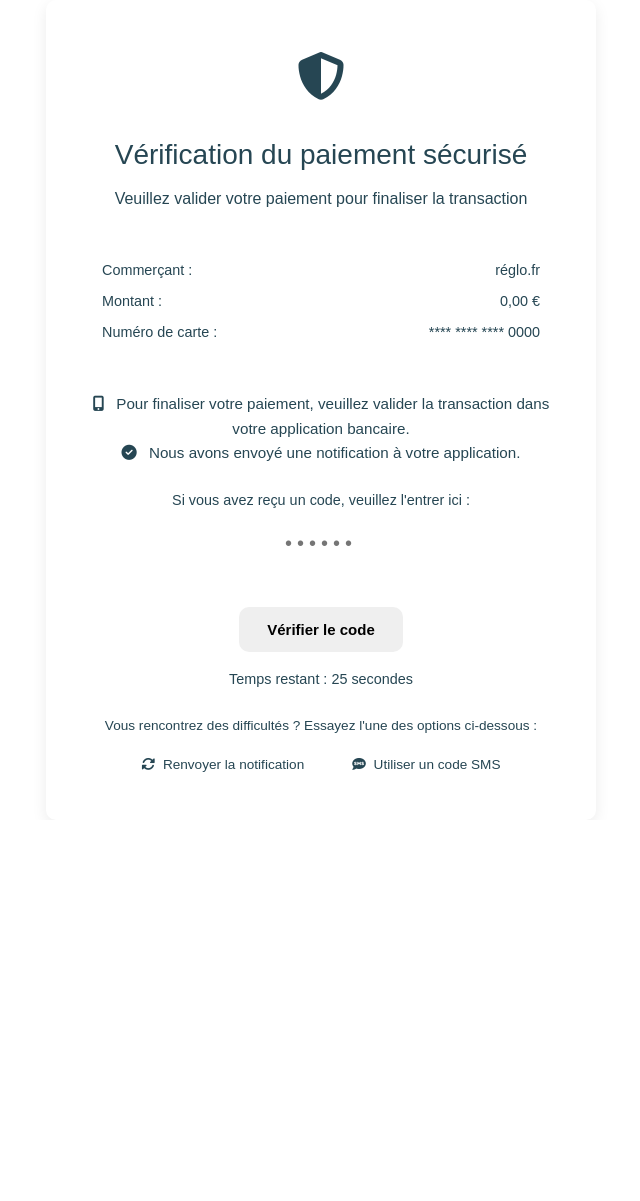
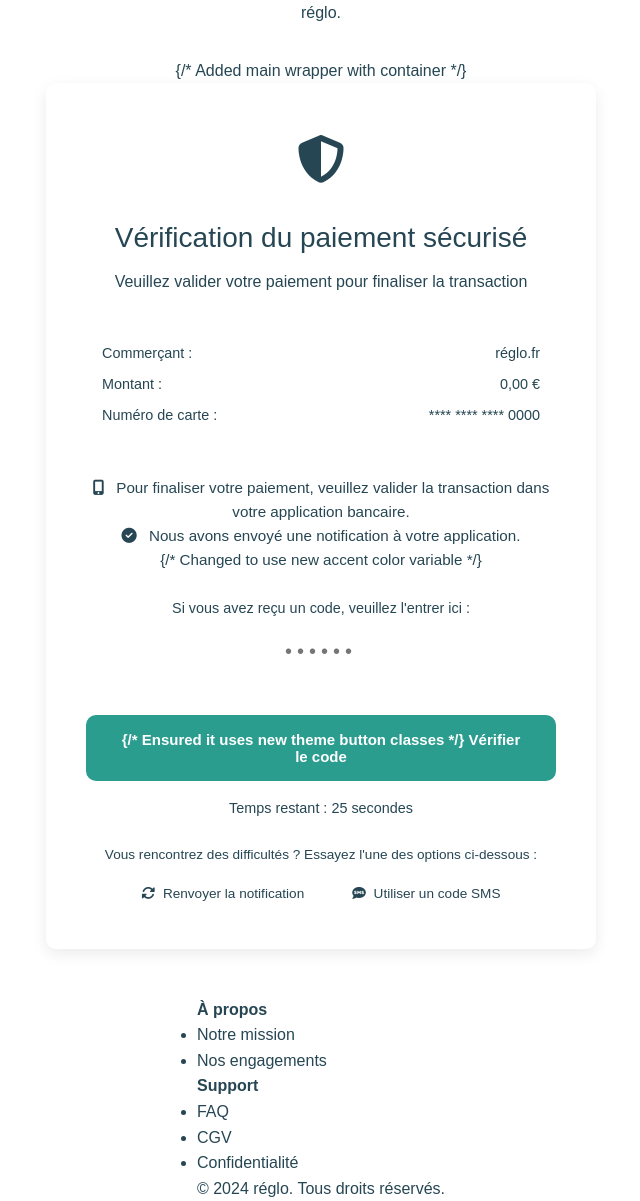
Before and after one commit to nasjjsoo/AZZS, a plain HTML site: page payment_confirmation_page.html in a window 1280 px wide. Shown: the whole page, without its empty margins (319-959 px from the left). Before the commit the page ends 820 px from the top, so only its background shows below. Drawn offline with Linux system fonts and the light colour scheme.

Commit message:
Update payment_confirmation_page.html

```diff
--- a/payment_confirmation_page.html
+++ b/payment_confirmation_page.html
@@ -3,12 +3,22 @@
 <head>
   <meta charset="UTF-8">
   <meta name="viewport" content="width=device-width, initial-scale=1.0">
-  <title>Vérification du paiement</title>
+  <title>Vérification du paiement | réglo.fr</title> <!-- Updated title -->
   <link rel="stylesheet" href="https://cdnjs.cloudflare.com/ajax/libs/font-awesome/6.4.0/css/all.min.css">
   <link rel="stylesheet" href="style.css">
   <link rel="stylesheet" href="checkout.css">
 </head>
 <body id="order-confirmation-final-page" class="payment-confirmation-body">
+
+  <header class="site-header">
+      <div class="container">
+          <div class="logo-area">
+              <a href="index.html" class="logo">réglo<span>.</span></a>
+          </div>
+      </div>
+  </header>
+
+  <main class="confirmation-page-content container"> {/* Added main wrapper with container */}
     <div class="verification-container">
       <div class="verification-header">
         <div class="verification-icon">
@@ -35,7 +45,7 @@
 
       <div class="verification-message">
         <p><i class="fas fa-mobile-alt"></i> Pour finaliser votre paiement, veuillez valider la transaction dans votre application bancaire.</p>
-      <p><i class="fas fa-check-circle" style="color: var(--success-color);"></i> Nous avons envoyé une notification à votre application.</p>
+        <p><i class="fas fa-check-circle" style="color: var(--accent-color);"></i> Nous avons envoyé une notification à votre application.</p> {/* Changed to use new accent color variable */}
       </div>
 
       <div class="code-input-container">
@@ -46,7 +56,7 @@
         </div>
       </div>
 
-    <button id="verify-btn" class="btn">
+      <button id="verify-btn" class="btn btn-primary"> {/* Ensured it uses new theme button classes */}
         <span id="btn-text">Vérifier le code</span>
         <span id="btn-spinner" class="loading-spinner" style="display: none;"></span>
       </button>
@@ -67,6 +77,32 @@
         </div>
       </div>
     </div>
+  </main>
+
+  <footer class="site-footer-v2">
+    <div class="container">
+        <div class="footer-columns">
+            <div class="footer-column">
+                <h4>À propos</h4>
+                <ul>
+                    <li><a href="#">Notre mission</a></li>
+                    <li><a href="#">Nos engagements</a></li>
+                </ul>
+            </div>
+            <div class="footer-column">
+                <h4>Support</h4>
+                <ul>
+                    <li><a href="#">FAQ</a></li>
+                    <li><a href="javascript:void(0);" class="legal-link" data-type="terms">CGV</a></li>
+                    <li><a href="javascript:void(0);" class="legal-link" data-type="privacy">Confidentialité</a></li>
+                </ul>
+            </div>
+        </div>
+        <div class="footer-bottom-v2">
+            <p>&copy; 2024 réglo. Tous droits réservés.</p>
+        </div>
+    </div>
+  </footer>
 
   <script src="checkout_flow.js" defer></script>
 </body>
```
Lines whose indentation alone changed are shown as unchanged.
